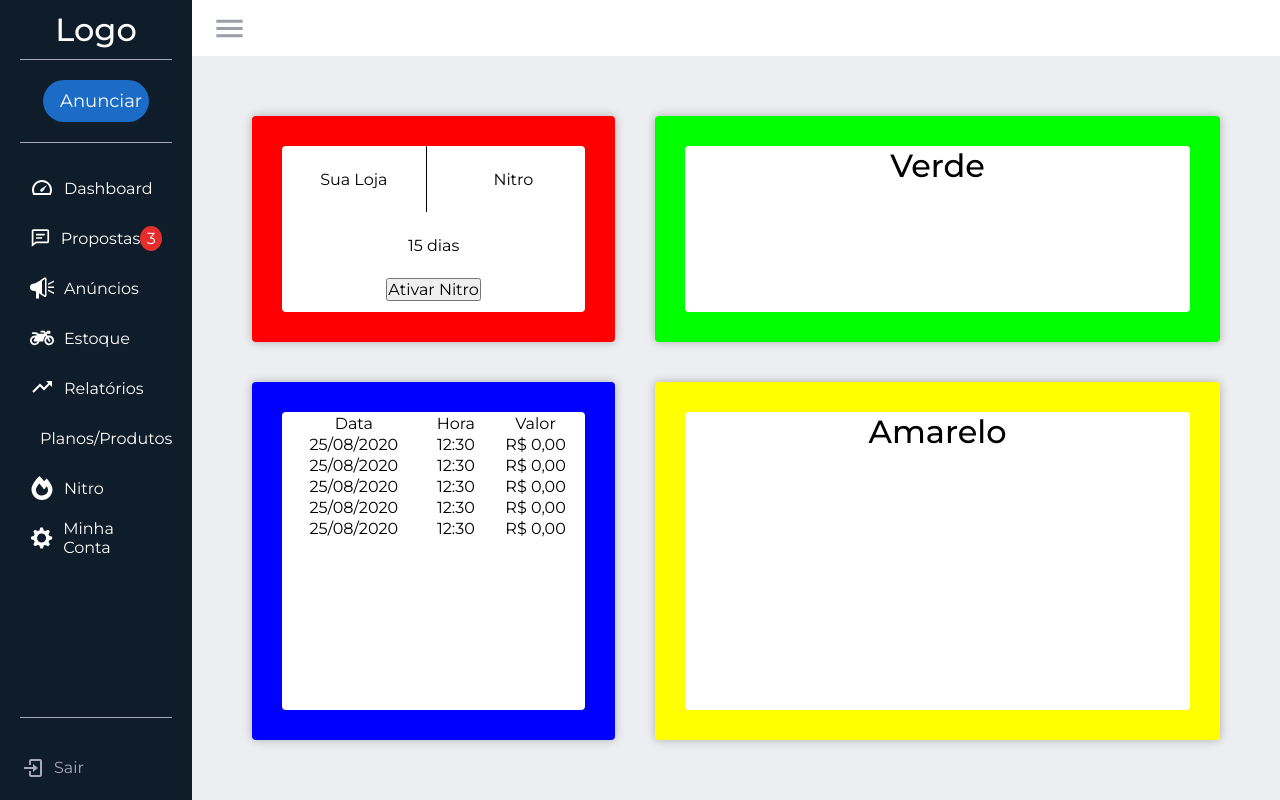
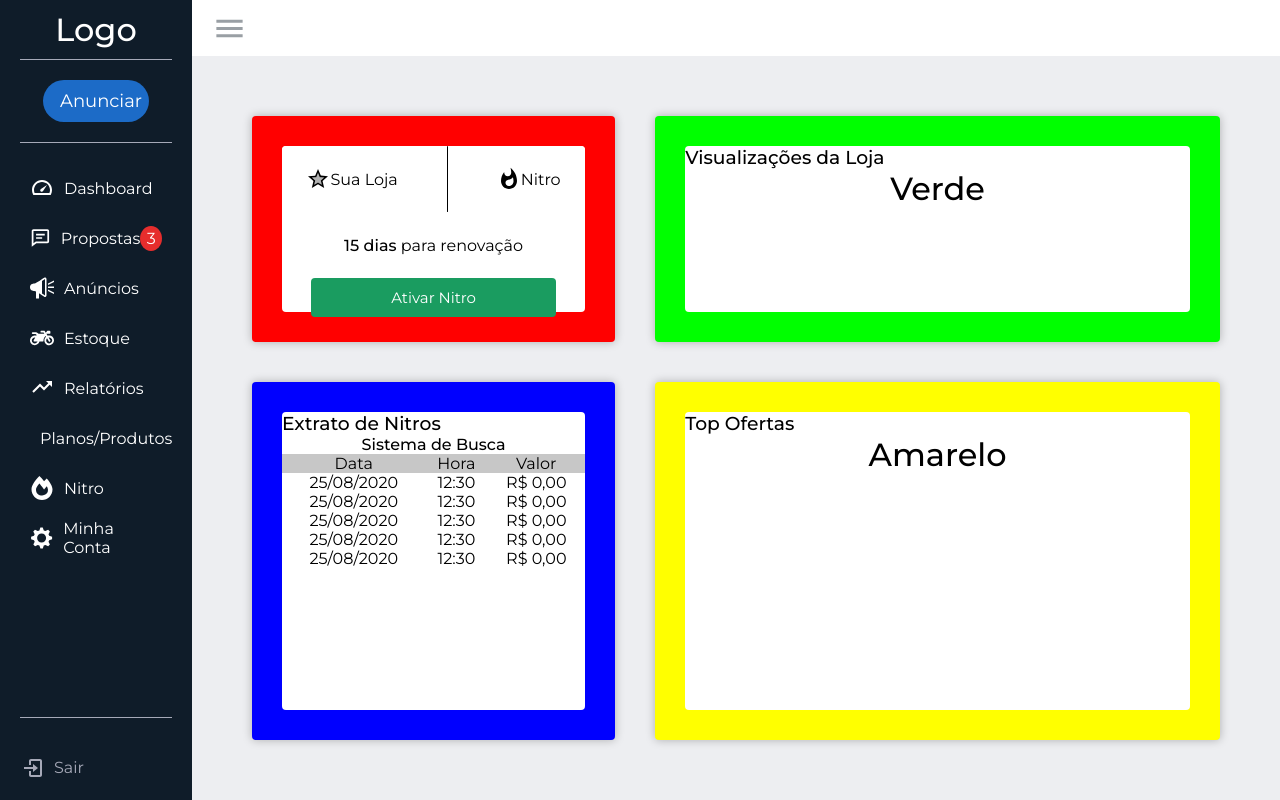
Before and after one commit to Silva4g/moto-backoffice, a React (Create React App) app: page /dashboard/nitro in a window 1280 px wide. Built offline with nearby package versions, Linux system fonts and the light colour scheme.

Commit message:
screens-att

```diff
--- a/src/pages/Nitro/index.tsx
+++ b/src/pages/Nitro/index.tsx
@@ -1,5 +1,6 @@
 import React from 'react';
 import './styles.scss';
+import { Whatshot, StarTwoTone } from '@material-ui/icons';
 
 const Nitro: React.FC = () =>
     <>
@@ -7,23 +8,26 @@ const Nitro: React.FC = () =>
             <div className='red'>
                 <div className='conteudo'>
                     <div>
-                        <div><span>Sua Loja</span></div>
+                        <div><StarTwoTone /><span>Sua Loja</span></div>
                         <div className='divisor' />
-                        <div><span>Nitro</span></div>
+                        <div><Whatshot /><span>Nitro</span></div>
                     </div>
-                    <div><span>15 dias</span></div>
+                    <div><span><strong>15 dias</strong> para renovação</span></div>
                     <button>Ativar Nitro</button>
                 </div>
             </div>
             <div className='green' style={{ alignItems: 'flex-end', justifyContent: 'flex-start' }}>
                 <div className='conteudo'>
+                    <h3 style={{ textAlign: 'left' }}>Visualizações da Loja</h3>
                     <h1>Verde</h1>
                 </div>
             </div>
             <div className='blue'>
                 <div className='conteudo'>
+                    <h3 style={{ textAlign: 'left' }}>Extrato de Nitros</h3>
+                    <strong>Sistema de Busca</strong>
                     <table>
-                        <thead>
+                        <thead style={{ backgroundColor: '#c7c7c7' }}>
                             <tr>
                                 <td>Data</td>
                                 <td>Hora</td>
@@ -62,6 +66,7 @@ const Nitro: React.FC = () =>
             </div>
             <div className='yellow'>
                 <div className='conteudo'>
+                    <h3 style={{ textAlign: 'left' }}>Top Ofertas</h3>
                     <h1>Amarelo</h1>
                 </div>
             </div>
--- a/src/pages/Nitro/styles.scss
+++ b/src/pages/Nitro/styles.scss
@@ -16,6 +16,7 @@
         align-items: center;
         justify-content: center;
         border-radius: 4px;
+        background-color: #FFFFFF;
     }
 
     .red {
@@ -39,7 +40,7 @@
         align-items: center;
         justify-content: center;
         text-align: center;
-        background-color: #FFFFFF;
+        // background-color: #FFFFFF;
         // padding: 30px;
         // margin: 30px;
         border-radius: 4px;
@@ -53,19 +54,26 @@
             height: 100%;
         }
 
-        > div {
-            display: grid;
-            align-items: center;
+        div {
+            display: flex;
+            align-content: space-between;
             justify-content: center;
             height: 40%;
-
-            &:first-child {
-                grid-template-columns: 9fr 1fr 9fr;
-            }
+            margin: auto;
         }
 
         > table {
             width: 100%;
+            border-spacing: 0;
         }
     }
+
+    button {
+        background-color: #1A9C60;
+        color: #FFFFFF;
+        border: none;
+        font-size: 15px;
+        padding: 10px 80px;
+        border-radius: 4px;
+    }
 }
```
